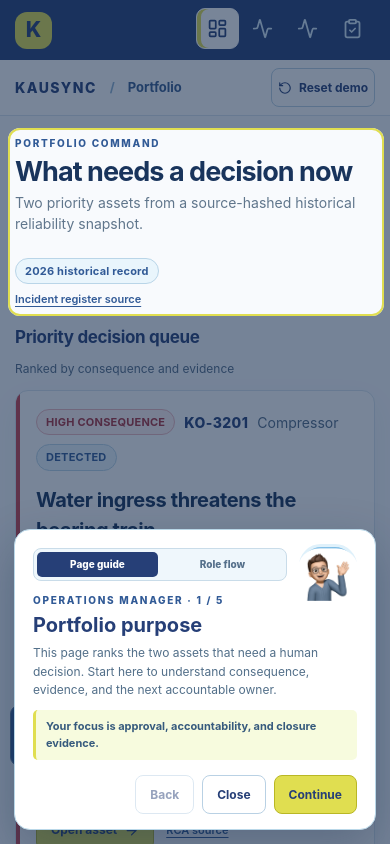
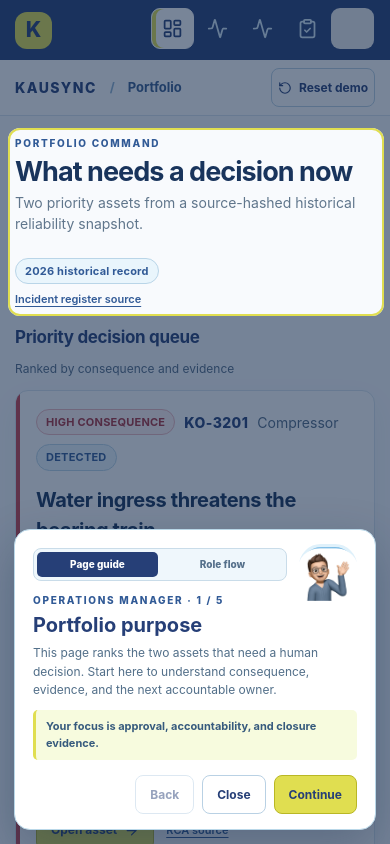
Before and after one commit to owfarisz/manufacturing-reliability-decision-hub-dev, a Next.js app: page / in a window 390 px wide. Both pictures are taken after a click on the button 266 px from the left and 664 px from the top of the page. Shown: the top 844 px of the page. Built offline with nearby package versions, Linux system fonts and the light colour scheme.

Commit message:
fix: make sidebar role switch responsive

```diff
--- a/components/DevHub.tsx
+++ b/components/DevHub.tsx
@@ -10,5 +10,5 @@ export function DevHub({view}:{view:'portfolio'|'ko'|'he'|'actions'}){
  useEffect(()=>{const saved=sessionStorage.getItem('kausync-role') as Role|null;if(saved)setRole(saved)},[]);
  const choose=(next:Role)=>{sessionStorage.setItem('kausync-role',next);sessionStorage.setItem('kausync-guide-open','page');setRole(next)};
  const changeRole=()=>{sessionStorage.removeItem('kausync-role');sessionStorage.removeItem('kausync-guide-open');sessionStorage.removeItem('kausync-flow-step');setRole(null)};
- return <>{role?<><Hub view={view} sidebarAddon={<button className="sidebar-role-switch" type="button" onClick={changeRole} aria-label={`Viewing as ${role}. Change role`} title={`Viewing as ${role}. Change role`} style={{position:'absolute',right:10,bottom:78,left:10,display:'grid',placeItems:'center',gap:2,width:54,minHeight:43,padding:5,border:'1px solid #607fa2',borderRadius:9,background:'#315a96',color:'#fff',fontSize:17,cursor:'pointer'}}><span aria-hidden="true">⇄</span><small>Role</small></button>}/><OnboardingTour view={view} role={role}/></>:<RoleLanding onChoose={choose}/>}</>;
+ return <>{role?<><Hub view={view} sidebarAddon={<button className="navitem sidebar-role-switch" type="button" onClick={changeRole} aria-label={`Viewing as ${role}. Change role`} title={`Viewing as ${role}. Change role`}><span aria-hidden="true">⇄</span><span>Change role</span></button>}/><OnboardingTour view={view} role={role}/></>:<RoleLanding onChoose={choose}/>}</>;
 }
--- a/components/Hub.tsx
+++ b/components/Hub.tsx
@@ -42,7 +42,7 @@ function ProvenanceDrawer({p,onClose}:{p:Prov|null;onClose:()=>void}){
 function useCases(){const [cases,setCases]=useState<Record<AssetId,Case>>({'KO-3201':initialCase('KO-3201','confirmed'),'HE-3301':initialCase('HE-3301','fouling')});const [ready,setReady]=useState(false);useEffect(()=>{try{const v=localStorage.getItem(storageKey)??(legacyStorageKey?localStorage.getItem(legacyStorageKey):null);if(v){const x=JSON.parse(v);if(x['KO-3201']&&x['HE-3301'])setCases(x)}}catch{}setReady(true)},[]);useEffect(()=>{if(ready)localStorage.setItem(storageKey,JSON.stringify(cases))},[cases,ready]);return {cases,setCases}}
 function Shell({view,children,onReset,sidebarAddon}:{view:string;children:React.ReactNode;onReset:()=>void;sidebarAddon?:React.ReactNode}){
  const nav=[{href:'/',label:'Portfolio',icon:<LayoutDashboard size={21}/>,id:'portfolio'},{href:'/assets/ko-3201',label:'KO-3201',icon:<Activity size={21}/>,id:'ko'},{href:'/assets/he-3301',label:'HE-3301',icon:<Activity size={21}/>,id:'he'},{href:'/actions',label:'Actions',icon:<ClipboardCheck size={21}/>,id:'actions'}];
- return <div className="shell"><aside className="sidebar"><Link href="/" className="brand" aria-label="KAUSYNC portfolio"><span className="brandmark">K</span><span className="brandtext"><b>KAUSYNC</b><small>INTELLIGENCE</small></span></Link><nav aria-label="Main navigation">{nav.map(n=><Link key={n.id} className={'navitem '+(view===n.id?'active':'')} href={n.href} title={n.label} aria-label={n.label} aria-current={view===n.id?'page':undefined}>{n.icon}<span>{n.label}</span></Link>)}</nav>{sidebarAddon}<div className="sidebarfoot"><span className="statusdot"/><span>Historical<br/>snapshot</span></div></aside><main className="main"><div className="topline"><div className="breadcrumb"><span className="context-brand">KAUSYNC</span><span className="context-divider">/</span>{nav.find(n=>n.id===view)?.label}</div><div className="topright">{environmentLabel&&<Badge tone="amber">{environmentLabel}</Badge>}<span className="top-source"><span className="statusdot"/>FROZEN SOURCE · {data.snapshot.workbooks} WORKBOOKS</span><button className="secondary" onClick={onReset}><RotateCcw size={14}/> Reset demo</button></div></div>{children}<div className="footer">Historical local data and labelled demonstration scenarios, human review is required for intervention and closure, protective systems remain authoritative.</div></main></div>
+ return <div className="shell"><aside className="sidebar"><Link href="/" className="brand" aria-label="KAUSYNC portfolio"><span className="brandmark">K</span><span className="brandtext"><b>KAUSYNC</b><small>INTELLIGENCE</small></span></Link><nav aria-label="Main navigation">{nav.map(n=><Link key={n.id} className={'navitem '+(view===n.id?'active':'')} href={n.href} title={n.label} aria-label={n.label} aria-current={view===n.id?'page':undefined}>{n.icon}<span>{n.label}</span></Link>)}{sidebarAddon}</nav><div className="sidebarfoot"><span className="statusdot"/><span>Historical<br/>snapshot</span></div></aside><main className="main"><div className="topline"><div className="breadcrumb"><span className="context-brand">KAUSYNC</span><span className="context-divider">/</span>{nav.find(n=>n.id===view)?.label}</div><div className="topright">{environmentLabel&&<Badge tone="amber">{environmentLabel}</Badge>}<span className="top-source"><span className="statusdot"/>FROZEN SOURCE · {data.snapshot.workbooks} WORKBOOKS</span><button className="secondary" onClick={onReset}><RotateCcw size={14}/> Reset demo</button></div></div>{children}<div className="footer">Historical local data and labelled demonstration scenarios, human review is required for intervention and closure, protective systems remain authoritative.</div></main></div>
 }
 function Portfolio({cases,onOpen}:{cases:Record<AssetId,Case>;onOpen:(p:Prov)=>void}){
  const p=data.portfolio,open=(p.statuses['RCA PROCESS']||0)+(p.statuses['CA/PA EXECUTION']||0)+(p.statuses['NEW REGISTERED']||0);
```
